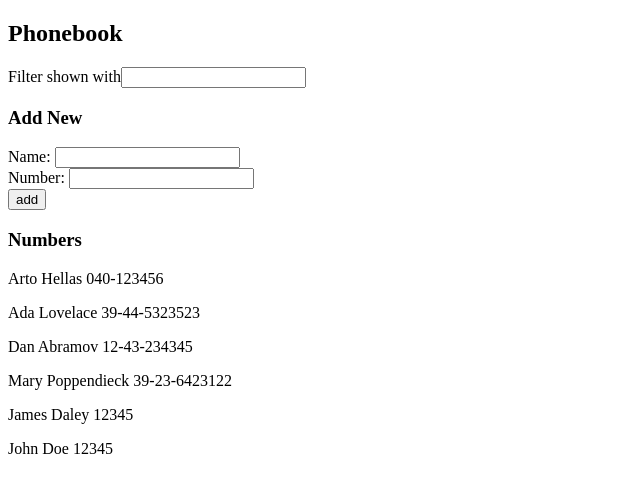
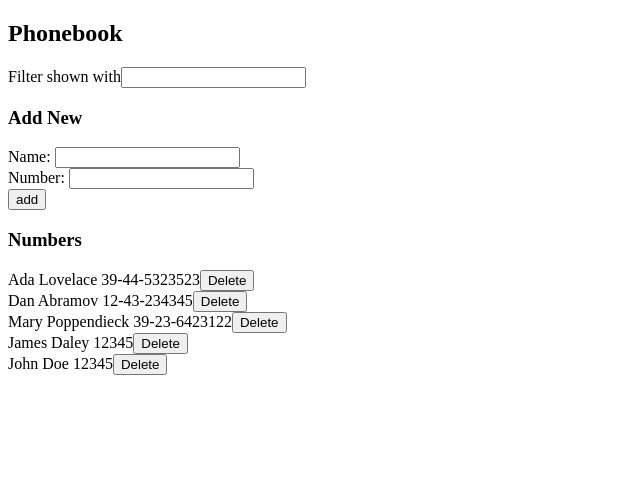
Before and after one commit to jamsdal/FullStackOpen, a React (Vite) app in the folder part2/Phonebook/: page / in a window 1280 px wide. Shown: the top 492 px of the page, without its empty margins (0-640 px from the left). Built offline with nearby package versions, Linux system fonts and the light colour scheme; data requests are answered from the project's data file.

Commit message:
Exercise 2.14

```diff
--- a/part2/Phonebook/db.json
+++ b/part2/Phonebook/db.json
@@ -1,10 +1,5 @@
 {
   "persons": [
-    {
-      "name": "Arto Hellas",
-      "number": "040-123456",
-      "id": "1"
-    },
     {
       "name": "Ada Lovelace",
       "number": "39-44-5323523",
--- a/part2/Phonebook/src/App.jsx
+++ b/part2/Phonebook/src/App.jsx
@@ -26,19 +26,26 @@ const PersonForm = ({ onSubmit, nameValue, numberValue, nameChange, numberChange
   )
 }
 
-const Persons = ({ persons }) => {
+const Persons = ({ persons , handleDelete }) => {
   return (
     <div>
       {
         persons.map(person => (
-          <DisplayPerson key={person.id} person={person} />
+          <DisplayPerson key={person.id} person={person} handleDelete={handleDelete}/>
         ))
       }
     </div>
   )
 }
 
-const DisplayPerson = ({ person }) => <p>{person.name} {person.number}</p>
+const DisplayPerson = ({ person, handleDelete }) => {
+  return (
+    <div>
+      {person.name} {person.number}
+      <button onClick={() => handleDelete(person)}>Delete</button>
+    </div>
+  )
+}
 
 const App = () => {
   const [persons, setPersons] = useState([])
@@ -55,6 +62,15 @@ const App = () => {
 
   const handleFilterChange = (event) => {
     setFilter(event.target.value)
+  }
+
+  const handleDelete = (person) => {
+    if(window.confirm(`Are you sure you want to delete ${person.name}?`)) {
+      personService.remove(person.id)
+      .then(() => {
+        setPersons(persons.filter(p => p.id !== person.id))
+      })
+    }
   }
 
   const addPerson = (event) => {
@@ -95,7 +111,7 @@ const App = () => {
         numberChange={handleNumberChange}
       />
       <h3>Numbers</h3>
-      <Persons persons={peopleToShow} />
+      <Persons persons={peopleToShow} handleDelete={handleDelete} />
     </div>
   )
 }
--- a/part2/Phonebook/src/services/persons.js
+++ b/part2/Phonebook/src/services/persons.js
@@ -11,4 +11,8 @@ const create = (newPersonObject) => {
     return request.then((response) => response.data)
 }
 
-export default { getAll, create}
+const remove = (id) => {
+    return axios.delete(`${baseUrl}/${id}`)
+}
+
+export default { getAll, create, remove}
```
